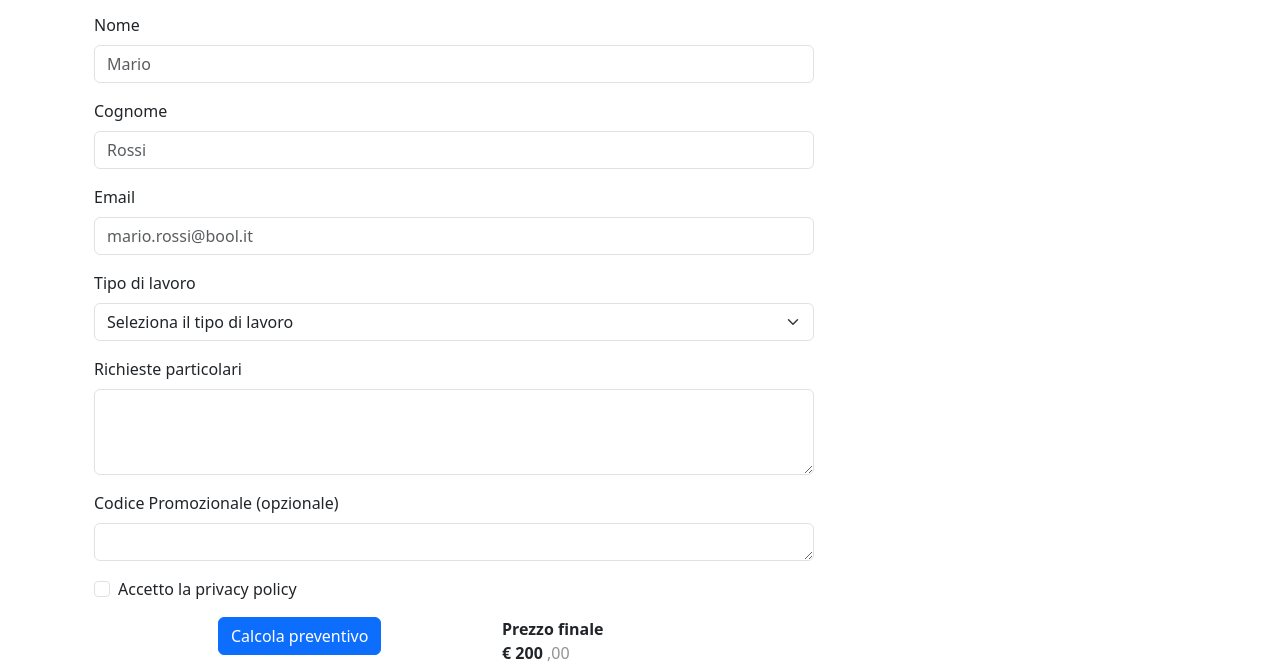
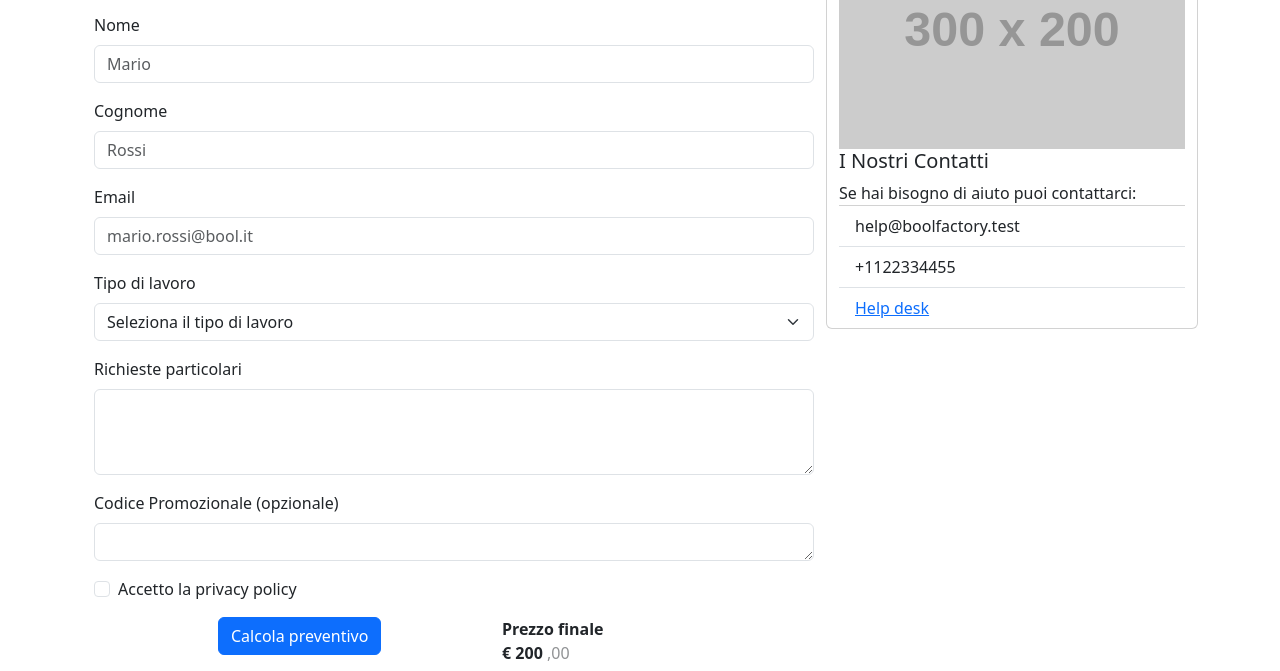
Before and after one commit to naraccivincenzo/bootstrap-preventivo, a plain HTML site: page index.html in a window 1280 px wide. Shown: the part 155-826 px from the top of the page. Drawn offline with nearby package versions, Linux system fonts and the light colour scheme; placeholder pictures from the web are drawn by us.

Commit message:
added draft of second column

```diff
--- a/index.html
+++ b/index.html
@@ -67,6 +67,7 @@
                             Accetto la privacy policy
                         </label>
                     </div>
+
                     <div class="row justify-content-center">
                         <div class="col-7 col-md-4 mb-3">
                             <button type="submit" class="btn btn-primary">Calcola preventivo</button>
@@ -79,12 +80,20 @@
                         </div>
                     </div>
                 </form>
-
             </div>
-
+            <div class="card col-12 col-md-4 h-100">
+                <img src="https://placehold.co/300x200" class="card-img-top" alt="immagine dei contatti">
+                <div class="card-text">
+                    <h5 class="card-title">I Nostri Contatti</h5>
+                    <p class="card-text">Se hai bisogno di aiuto puoi contattarci:</p>
+                </div>
+                <ul class="list-group list-group-flush">
+                    <li class="list-group-item">help@boolfactory.test</li>
+                    <li class="list-group-item">+1122334455</li>
+                    <li class="list-group-item"><a href="#">Help desk</a></li>
+                </ul>
+            </div>
         </div>
-
-
     </main>
 
 
```
